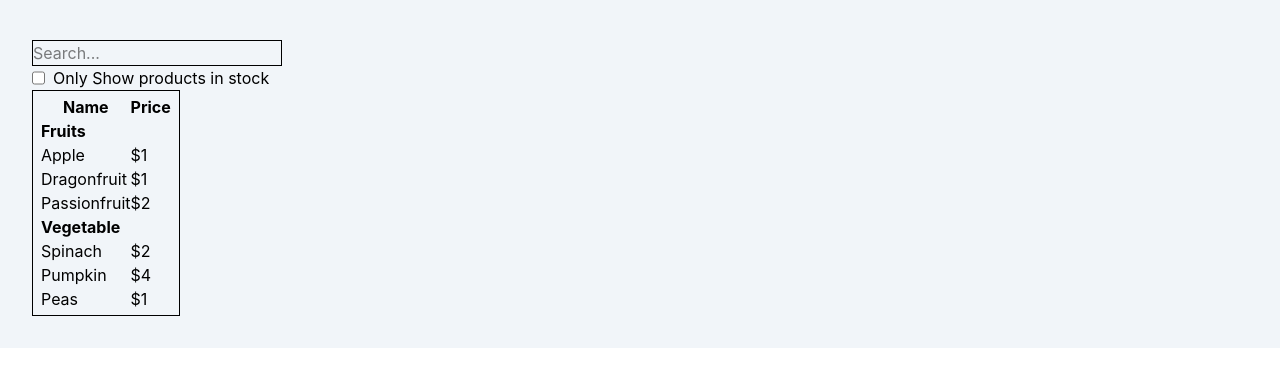
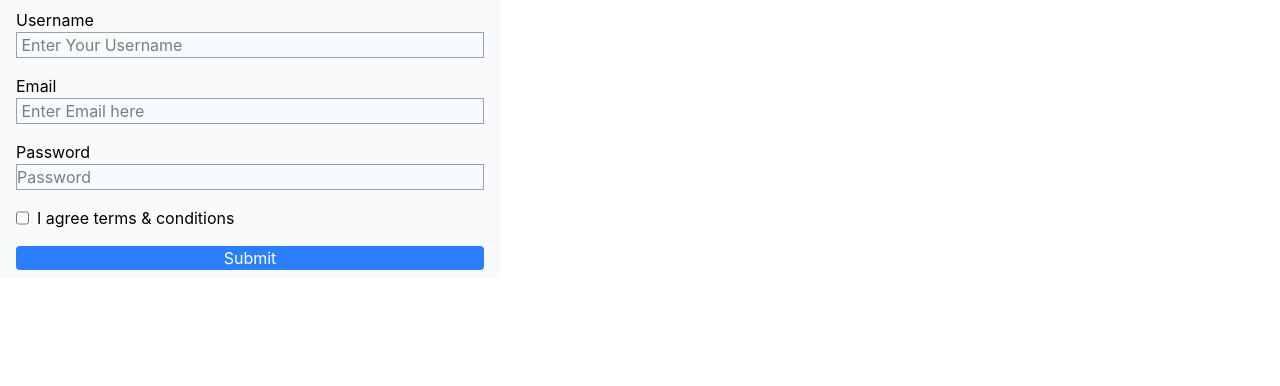
Before and after one commit to Manpreet-Kaur16/Katty, a React (Vite) app: page / in a window 1280 px wide. Shown: the top 386 px of the page. Built offline with nearby package versions, Linux system fonts and the light colour scheme.

Commit message:
feat: implement SearchBar and ProductTable components, and refactor DestructringArray to use them

```diff
--- a/practice/component.jsx/DestructringArray.jsx
+++ b/practice/component.jsx/DestructringArray.jsx
@@ -1,3 +1,5 @@
+import SearchBar from "./SearchBar";
+import ProductTable from "./ProductTAble";
 function DestructringArray() {
   const fruits = [
     { category: "Fruits", price: "$1", stocked: true, name: "Apple" },
@@ -20,55 +22,13 @@ function DestructringArray() {
   return (
     <div>
       <div className="bg-slate-100 h-max-auto w-auto p-8">
-        <div>
-          <input
-            type="search"
-            placeholder="Search..."
-            className="border border-black mt-2"
+        <SearchBar />
+
+        <div className="border border-black px-2 py-1 w-fit ">
+          <ProductTable
+            fruitCategory={fruitCategory}
+            vegetableCategory={vegetableCategory}
           />
-          <div className="flex gap-2">
-            <input type="checkbox" />
-            <p>Only Show products in stock</p>
-          </div>
-        </div>
-        <div className="border border-black px-2 py-1 w-fit ">
-          <table>
-            <thead>
-              <tr>
-                <th>Name</th>
-                <th>Price</th>
-              </tr>
-            </thead>
-            <tbody>
-              <tr>
-                <td>
-                  <h1 className="font-bold">Fruits</h1>
-                </td>
-              </tr>
-              {fruitCategory.map((fruit, index) => {
-                return (
-                  <tr key={index}>
-                    <td>{fruit.name}</td>
-                    <td>{fruit.price}</td>
-                  </tr>
-                );
-              })}
-
-              <tr>
-                <td>
-                  <h1 className="font-bold">Vegetable </h1>
-                </td>
-              </tr>
-              {vegetableCategory.map((vegetable, index) => {
-                return (
-                  <tr key={index}>
-                    <td>{vegetable.name}</td>
-                    <td>{vegetable.price}</td>
-                  </tr>
-                );
-              })}
-            </tbody>
-          </table>
         </div>
       </div>
     </div>
--- /dev/null
+++ b/practice/component.jsx/Input.jsx
@@ -0,0 +1,14 @@
+function Input({ label, type, placeholder }) {
+  return (
+    <div className="flex flex-col">
+      <label>{label}</label>
+
+      <input
+        type="search"
+        placeholder={placeholder}
+        className="border border-gray-400 mb-4"
+      />
+    </div>
+  );
+}
+export default Input;
--- /dev/null
+++ b/practice/component.jsx/LogIn.jsx
@@ -0,0 +1,19 @@
+import { Search } from "lucide-react";
+import Input from "./Input";
+function LogIn() {
+  return (
+    <div className="flex flex-col px-4 py-2 w-[500px] bg-slate-50">
+      <Input label={"Username"} placeholder=" Enter Your Username" />
+      <Input label={"Email"} placeholder=" Enter Email here" />
+      <Input label="Password" placeholder="Password" />
+
+      <div className="flex gap-2">
+        <input type="checkbox" className="border border-gray-400" mb-4 />
+        <label>I agree terms & conditions</label>
+      </div>
+
+      <button className="bg-blue-500 text-white rounded mt-4">Submit</button>
+    </div>
+  );
+}
+export default LogIn;
--- /dev/null
+++ b/practice/component.jsx/ProductRow.jsx
@@ -0,0 +1,10 @@
+function ProductRow({ item }) {
+  // let textcolor = item.stocked === true ? "black" : "red";
+  return (
+    <tr>
+      <td style={{ color: item.stocked ? "black" : "red" }}>{item.name}</td>
+      <td>{item.price}</td>
+    </tr>
+  );
+}
+export default ProductRow;
--- /dev/null
+++ b/practice/component.jsx/ProductTable.jsx
@@ -0,0 +1,34 @@
+import ProductRow from "./ProductRow";
+
+function ProductTable({ fruitCategory, vegetableCategory }) {
+  return (
+    <table>
+      <thead>
+        <tr>
+          <th>Name</th>
+          <th>Price</th>
+        </tr>
+      </thead>
+      <tbody>
+        <tr>
+          <td>
+            <h1 className="font-bold">Fruits</h1>
+          </td>
+        </tr>
+        {fruitCategory.map((fruit, index) => {
+          return <ProductRow item={fruit} key={index} />;
+        })}
+
+        <tr>
+          <td>
+            <h1 className="font-bold">Vegetable </h1>
+          </td>
+        </tr>
+        {vegetableCategory.map((vegetable, index) => {
+          return <ProductRow item={vegetable} key={index} />;
+        })}
+      </tbody>
+    </table>
+  );
+}
+export default ProductTable;
--- a/practice/component.jsx/SearchBar.jsx
+++ b/practice/component.jsx/SearchBar.jsx
@@ -0,0 +1,18 @@
+function SearchBar()
+{
+    return(
+       <div>
+  <input
+    type="search"
+    placeholder="Search..."
+    className="border border-black mt-2"
+  />
+  <div className="flex gap-2">
+    <input type="checkbox" />
+    <p>Only Show products in stock</p>
+  </div>
+</div>
+    )
+}
+
+ export default SearchBar;
--- a/src/App.jsx
+++ b/src/App.jsx
@@ -9,6 +9,7 @@ import DemoDynamicContent from "../practice/DemoDynamicContent";
 import Products from "../practice/Products";
 import Recipes from "../practice/Recipes";
 import DestructringArray from "../practice/component.jsx/DestructringArray";
+import LogIn from "../practice/component.jsx/LogIn";
 function App() {
   return (
     <div>
@@ -24,7 +25,8 @@ function App() {
       {/* <DemoDynamicContent /> */}
       {/* {<Products />} */}
       {/* <Recipes /> */}
-      <DestructringArray/>
+      {/* <DestructringArray/> */}
+      <LogIn />
     </div>
   );
 }
```
